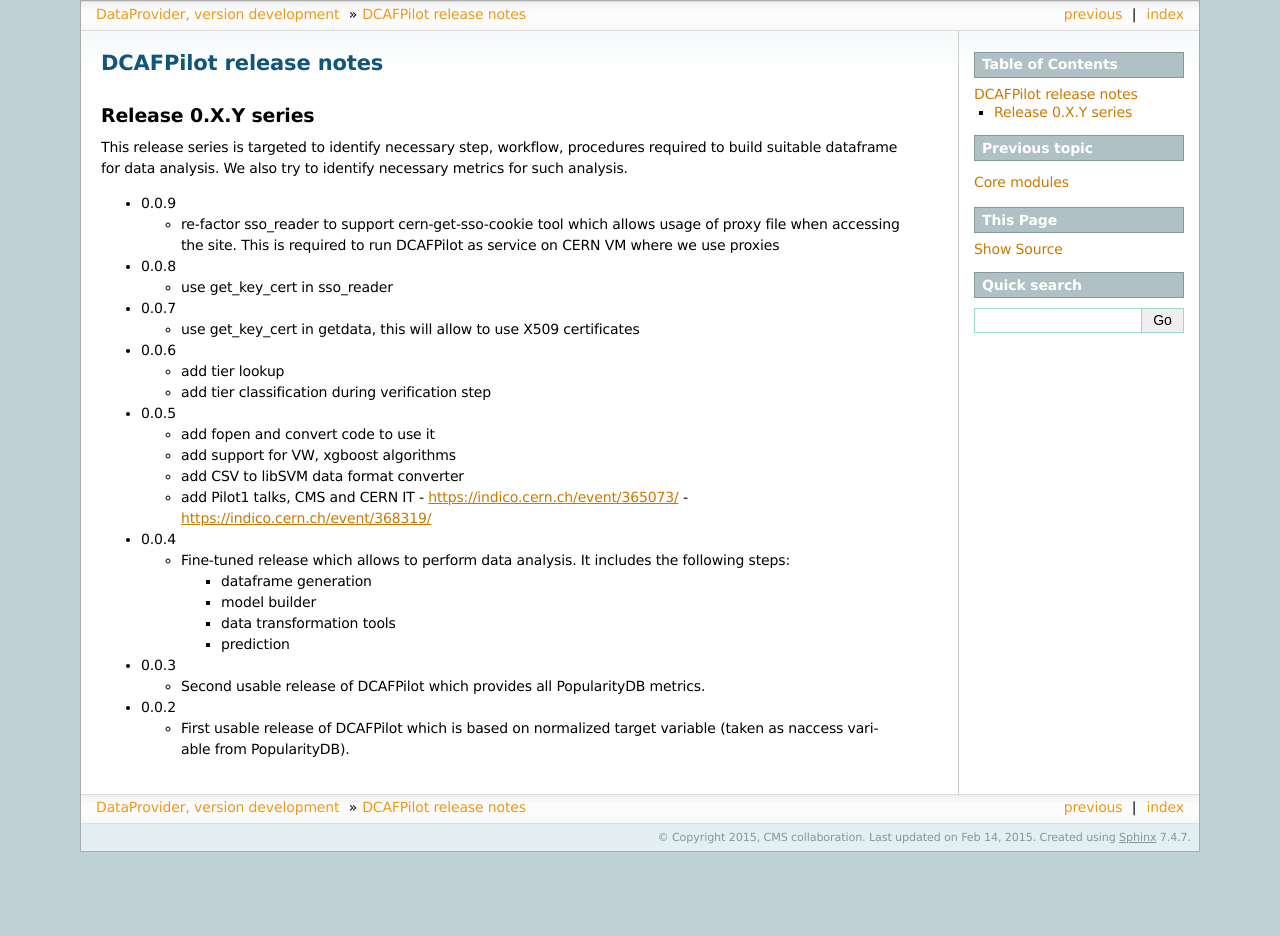
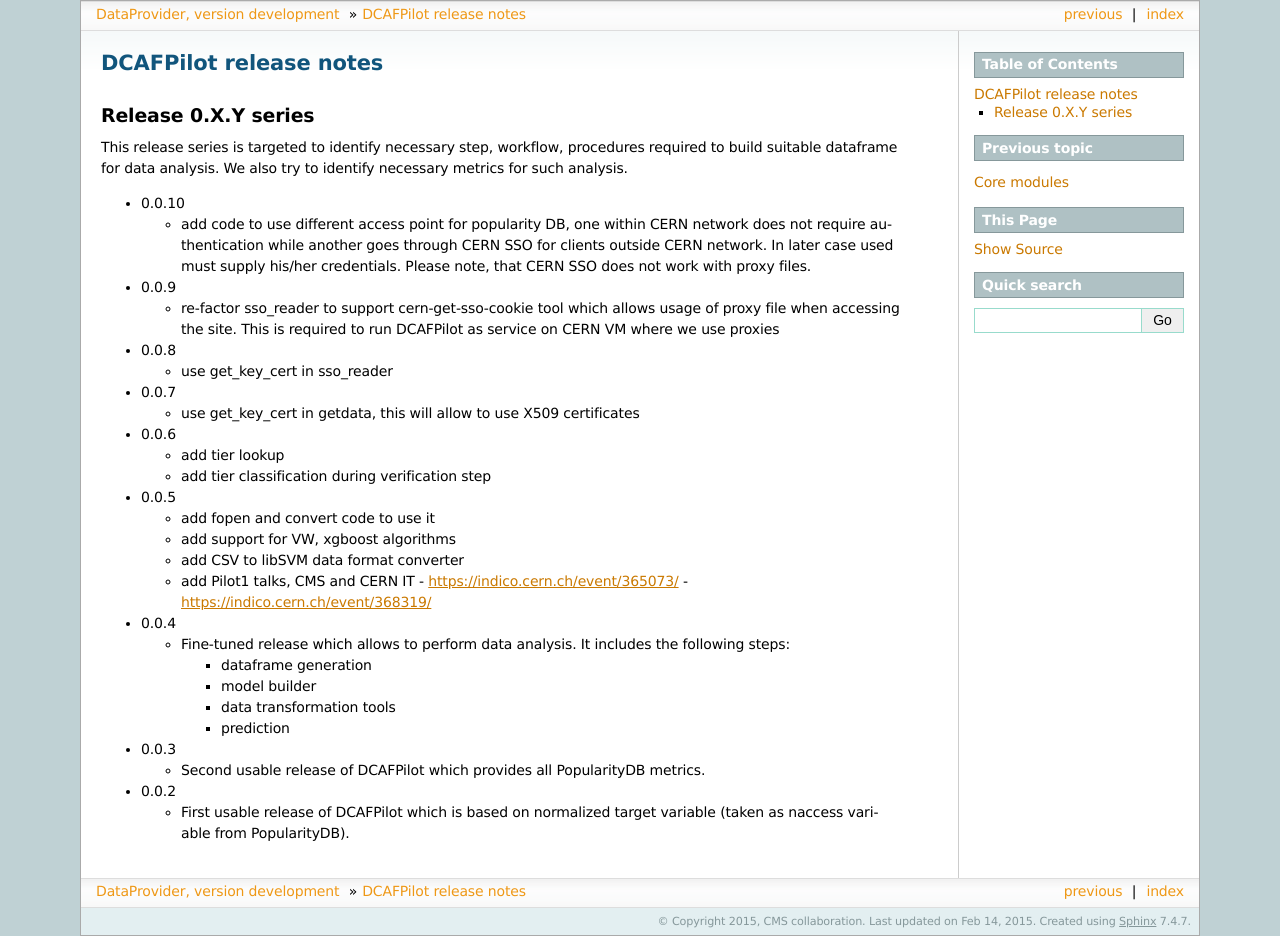
Before and after one commit to dmwm/DMWMAnalytics, a Sphinx documentation site: the page built from Popularity/DCAFPilot/doc/sphinx/changelog.rst, in a window 1280 px wide. Built offline with Sphinx 7.4.7, drawn with Linux system fonts in a browser that asks for light colours; before the commit the page ends 900 px from its top, so only the background shows below that.

Commit message:
Add code to reflect different popularity DB access point, one within CERN network and one behind CERN SSO

```diff
--- a/Popularity/DCAFPilot/doc/sphinx/changelog.rst
+++ b/Popularity/DCAFPilot/doc/sphinx/changelog.rst
@@ -6,6 +6,13 @@
 This release series is targeted to identify necessary step, workflow,
 procedures required to build suitable dataframe for data analysis. We also try
 to identify necessary metrics for such analysis.
+
+- 0.0.10
+
+  - add code to use different access point for popularity DB, one within CERN
+    network does not require authentication while another goes through CERN SSO
+    for clients outside CERN network. In later case used must supply his/her
+    credentials. Please note, that CERN SSO does not work with proxy files.
 
 - 0.0.9
 
```
